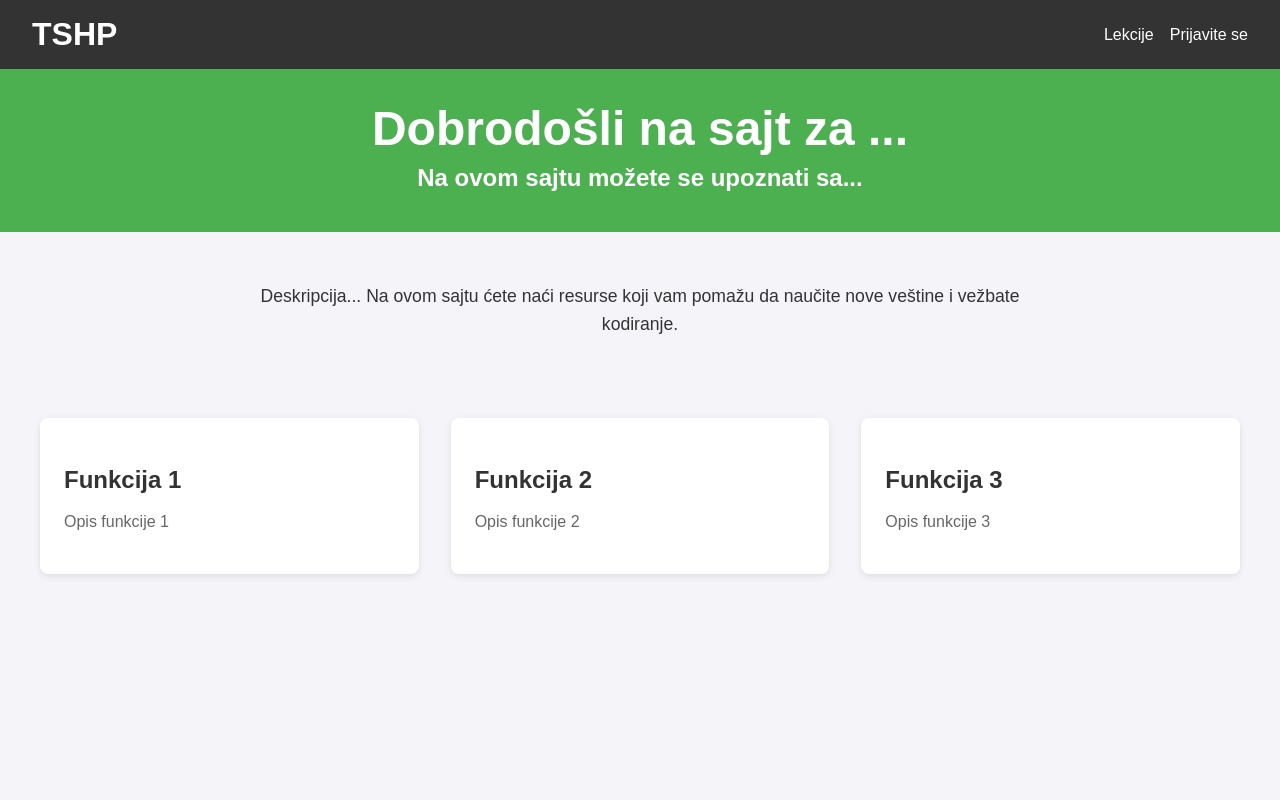
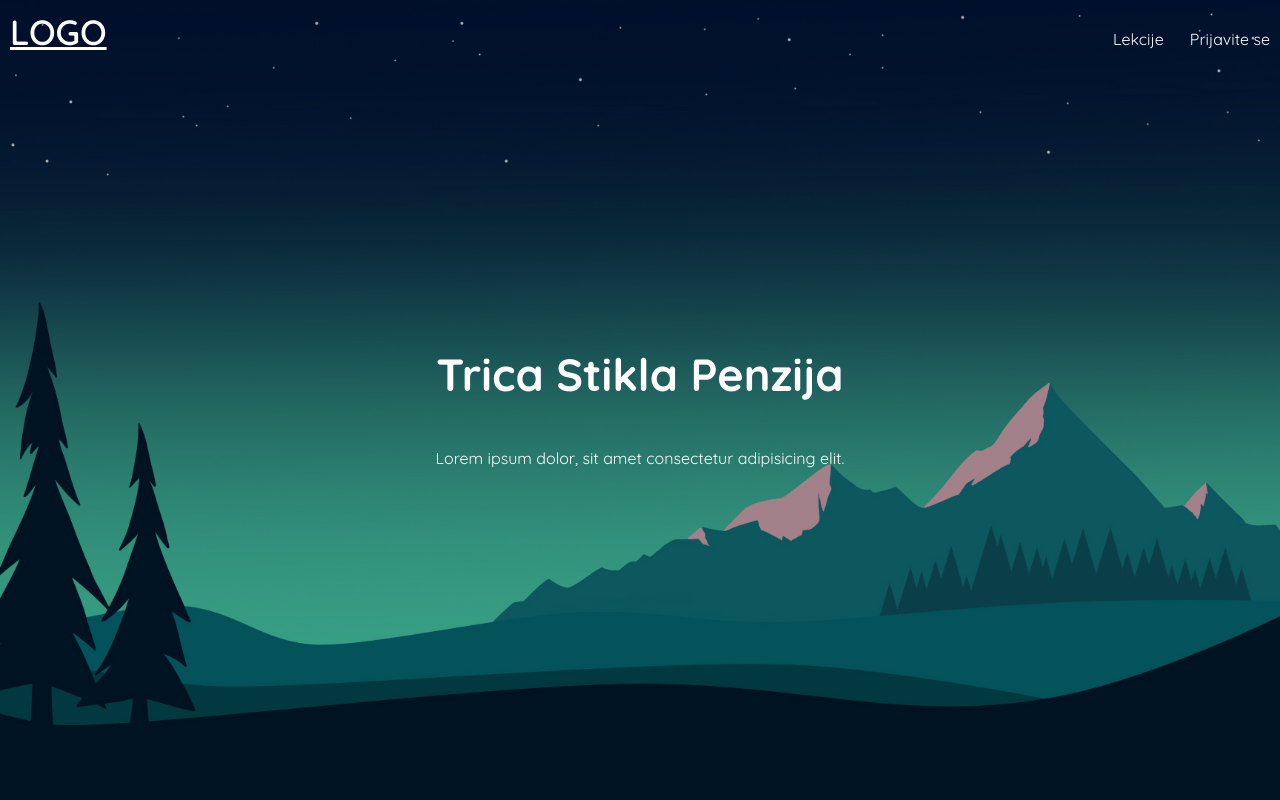
Before and after one commit to najkela/tshp, a React (Vite) app: page / in a window 1280 px wide. Shown: the top 800 px of the page. Built offline with nearby package versions, Linux system fonts and the light colour scheme; no server answers.

Commit message:
Landing Page i fix auth

```diff
--- a/src/App.jsx
+++ b/src/App.jsx
@@ -1,17 +1,15 @@
 import React from 'react';
-import { BrowserRouter as Router} from 'react-router-dom';
+import { BrowserRouter as Router } from 'react-router-dom';
 import Header from './components/Header';
 import Main from './components/Main';
 import Footer from './components/Footer';
-
+import Home from './pages/Home';
 
 const App = () => {
   return (
     <Router>
       <div>
-        <Header />
         <Main />
-        <Footer />
       </div>
     </Router>
   );
--- a/src/auth.js
+++ b/src/auth.js
@@ -1,4 +1,5 @@
 import { createUserWithEmailAndPassword, GoogleAuthProvider, signInWithEmailAndPassword, signInWithPopup } from "firebase/auth";
+import { fetchSignInMethodsForEmail } from "firebase/auth";
 import { auth } from "./firebase-config";
 
 export const doCreateUserWithEmailAndPass = async (email, password) => {
@@ -12,9 +13,27 @@ export const doSignInUserWithEmailAndPassword = async (email, password) => {
 
 export const doSignInWithGoogle = async () => {
     const provider = new GoogleAuthProvider();
-    const result = await signInWithPopup(auth, provider);
-    return result;
-}
+
+    try {
+        const result = await signInWithPopup(auth, provider);
+        const credential = GoogleAuthProvider.credentialFromResult(result);
+        const email = result.user.email;
+
+        // Proveri da li email već postoji
+        const signInMethods = await fetchSignInMethodsForEmail(auth, email);
+
+        if (signInMethods.length > 0 && signInMethods.includes("password")) {
+            // Ako postoji nalog sa email/lozinka, poveži Google nalog
+            const user = auth.currentUser;
+            await linkWithCredential(user, credential);
+        }
+
+        return result.user; // Uspešna prijava
+    } catch (error) {
+        console.error("Greška pri Google prijavi:", error);
+        throw error;
+    }
+};
 
 export const doSignOut = () => {
     return auth.signOut();
--- a/src/pages/Home.css
+++ b/src/pages/Home.css
@@ -1,89 +1,98 @@
-/* Osnovni stilovi za home komponentu */
+@import url('https://fonts.googleapis.com/css2?family=Quicksand:wght@300..700&display=swap');
+
 .home {
-  font-family: Arial, sans-serif;
-  color: #333;
-  margin: 0;
-  padding: 0;
-  display: flex;
-  flex-direction: column;
-  height: 100vh;
-  background-color: #f4f4f9;
+  margin: 0px;
+  padding: 0px;
+  box-sizing: border-box;
+  font-family: 'Quicksand', sans-serif;
+
 }
 
-/* Stil za header */
-.home-header {
-  text-align: center;
-  background-color: #4caf50;
-  color: white;
-  padding: 2rem;
+.container {
+  width: 100%;
+  min-height: 100vh;
+  background-image: linear-gradient(rgba(0, 0, 0, 0.3), rgba(0, 0, 0, 0.3)), url("../images/landingPage.jpg");
+  background-repeat: no-repeat;
+  background-position: center;
+  background-size: cover;
 }
 
-.home-header h1 {
-  margin: 0;
-  font-size: 3rem;
+.row {
+  width: 100%;
+  padding: 0px, 80px;
+
 }
 
-.home-header h2 {
-  margin: 0.5rem 0;
-  font-size: 1.5rem;
+.navbar {
+  width: 100%;
+  display: flex;
+  justify-content: space-between;
+  align-items: center;
+  padding: 10px, 0px;
+  position: relative;
+  z-index: 1;
 }
 
-/* Stil za glavni sadržaj */
-.home-content {
-  flex: 1;
+.navbar ul {
   display: flex;
-  flex-direction: column;
+  justify-content: center;
   align-items: center;
-  padding: 2rem;
+  margin-top: 10px;
 }
 
-/* Deskripcija ispod naslova */
-.description {
-  max-width: 800px;
-  text-align: center;
-  font-size: 1.1rem;
-  line-height: 1.6;
-  margin-bottom: 2rem;
+.navbar ul li {
+  list-style: none;
 }
 
-/* Grid container za funkcije */
-.grid-container {
-  display: grid;
-  grid-template-columns: repeat(auto-fill, minmax(280px, 1fr));
-  gap: 2rem;
-  max-width: 1200px;
-  width: 100%;
-  margin-top: 3rem;
+.navbar ul li a {
+  padding: 10px, 18px;
+  border-radius: 5px;
+  font-family: 'Quicksand', sans-serif;
+  font-size: 16px;
+  color: #fff;
+  text-decoration: none;
+  margin-right: 10px;
 }
 
-.grid-item {
-  background-color: #ffffff;
-  padding: 1.5rem;
-  border-radius: 8px;
-  box-shadow: 0 2px 6px rgba(0, 0, 0, 0.1);
-  transition: transform 0.3s ease, box-shadow 0.3s ease;
+.navbar ul li a:hover {
+  background-color: #000;
+
 }
 
-.grid-item:hover {
-  transform: translateY(-10px);
-  box-shadow: 0 4px 10px rgba(0, 0, 0, 0.15);
+.navbar h1 {
+  font-family: 'Quicksand', sans-serif;
+  color: #fff;
+  font-size: 35px;
+  font-weight: 600;
+  text-transform: uppercase;
+  margin-top: 10px;
+  margin-left: 10px;
+
 }
 
-.grid-item h3 {
-  font-size: 1.5rem;
-  margin-bottom: 1rem;
+.content {
+  width: 100%;
+  min-height: 100vh;
+  position: absolute;
+  top: 0;
+  left: 0;
+  display: flex;
+  justify-content: center;
+  align-items: center;
+  flex-direction: column;
 }
 
-.grid-item p {
-  font-size: 1rem;
-  line-height: 1.5;
-  color: #666;
+.content h1 {
+  font-family: 'Quicksand', sans-serif;
+  font-weight: 700;
+
+  font-size: 45px;
+  color: #fff;
+
 }
 
-/* Stil za footer */
-.home-footer {
-  background-color: #333;
-  color: white;
-  text-align: center;
-  padding: 1rem;
+.content p {
+  font-family: 'Quicksand', sans-serif;
+  font-size: 16px;
+  color: #fff;
 }
--- a/src/pages/Home.jsx
+++ b/src/pages/Home.jsx
@@ -1,35 +1,24 @@
 import React from 'react';
 import './Home.css';
-
+import { Link } from 'react-router-dom';
 const Home = () => {
-  return (
-    <div className="home">
-      <header className="home-header">
-        <h1>Dobrodošli na sajt za ...</h1>
-        <h2>Na ovom sajtu možete se upoznati sa...</h2>
-      </header>
-
-      <section className="home-content">
-        <p className="description">
-          Deskripcija... Na ovom sajtu ćete naći resurse koji vam pomažu da naučite nove veštine i vežbate kodiranje.
-        </p>
-        <div className="grid-container">
-          <div className="grid-item">
-            <h3>Funkcija 1</h3>
-            <p>Opis funkcije 1</p>
-          </div>
-          <div className="grid-item">
-            <h3>Funkcija 2</h3>
-            <p>Opis funkcije 2</p>
-          </div>
-          <div className="grid-item">
-            <h3>Funkcija 3</h3>
-            <p>Opis funkcije 3</p>
-          </div>
-        </div>
-      </section>
 
 
+  return (
+    <div className="container">
+      <div className='row'>
+        <nav className='navbar'>
+          <Link to="/" className="logo"><h1>LOGO</h1></Link>
+          <ul>
+            <li><Link to="/courses" className="nav-link">Lekcije</Link></li>
+            <li><Link to="/login" className="nav-link">Prijavite se</Link></li>
+          </ul>
+        </nav>
+        <div className='content'>
+          <h1>Trica Stikla Penzija</h1>
+          <p>Lorem ipsum dolor, sit amet consectetur adipisicing elit.</p>
+        </div>
+      </div>
     </div>
   );
 };
--- a/src/pages/Login.jsx
+++ b/src/pages/Login.jsx
@@ -5,8 +5,11 @@ import {
   doSignInUserWithEmailAndPassword,
   doSignInWithGoogle,
 } from '../auth';
+import { auth } from '../firebase-config';
+import { updateProfile } from 'firebase/auth';
 import { Navigate } from 'react-router-dom';
 import { useNavigate } from "react-router";
+
 
 const Login = () => {
   let navigate = useNavigate();
@@ -27,7 +30,15 @@ const Login = () => {
         return;
       }
       try {
+
         await doCreateUserWithEmailAndPass(email, password);
+
+        await updateProfile(auth.currentUser, {
+          displayName: username, // Postavljanje displayName na korisničko ime
+        });
+
+        await auth.currentUser.reload();
+
         navigate('/');
       } catch (err) {
         console.error('Greška pri registraciji:', err);
```
Also changed, not shown: src/images/landingPage.jpg (added).
